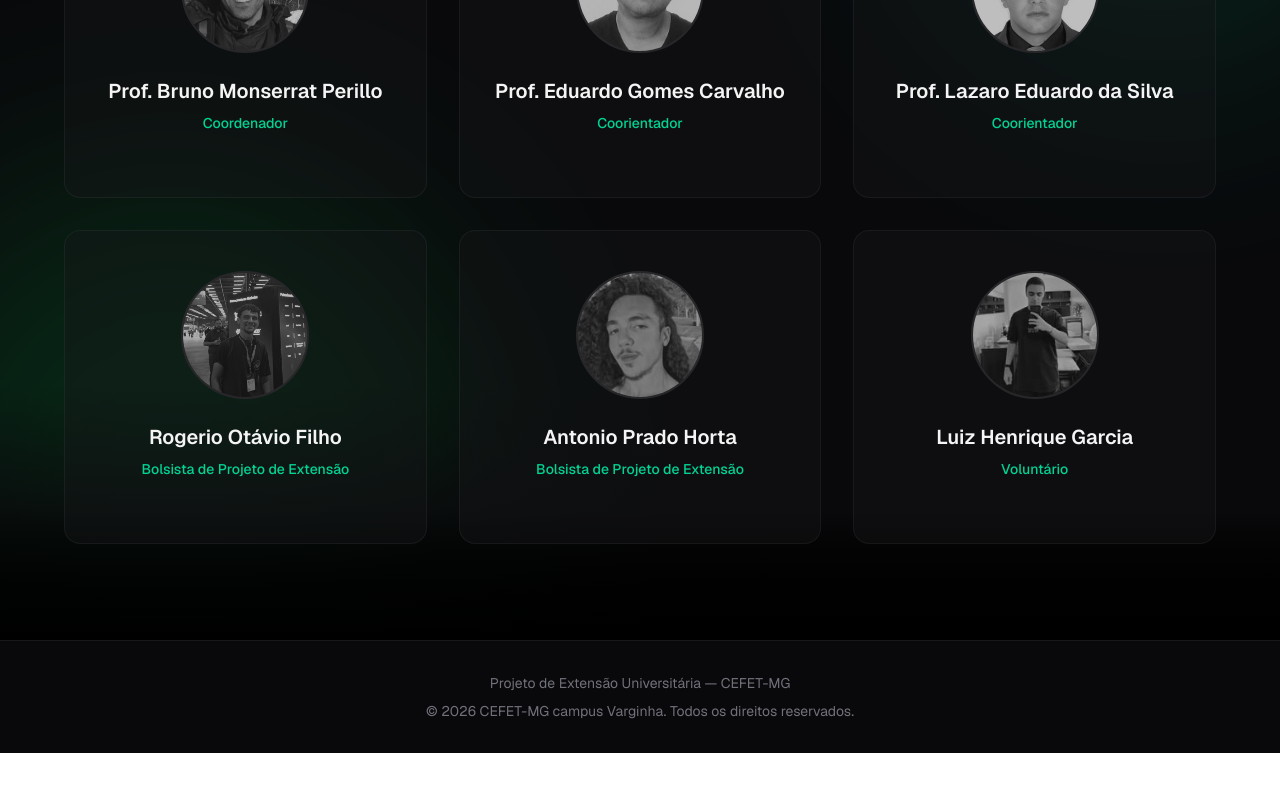
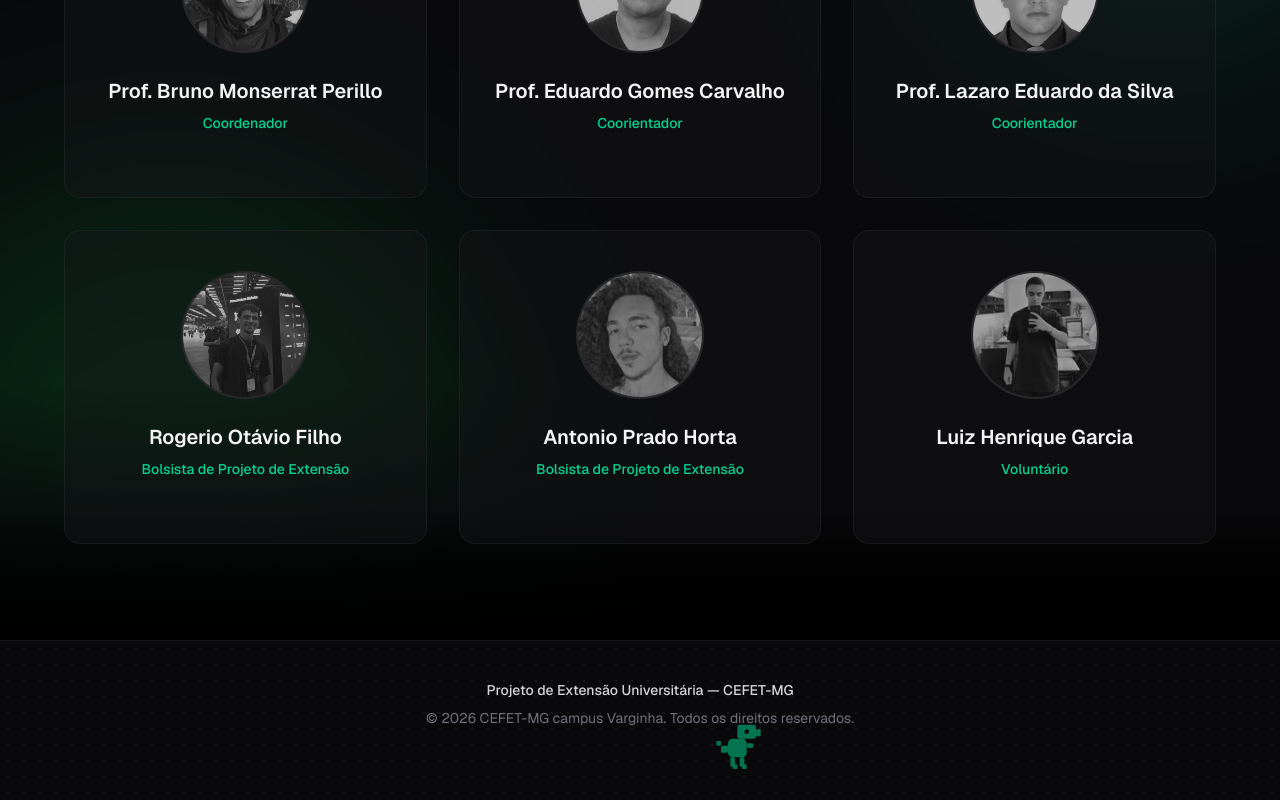
Before and after one commit to RogerinDev/raizes-digitais-portfolio, a Next.js app: page /raizes-digitais-portfolio/ in a window 1280 px wide. Shown: the part 4304-5104 px from the top of the page. Before the commit the page ends 5057 px from the top, so only its background shows below. Built offline with nearby package versions, Linux system fonts and the light colour scheme.

Commit message:
feat: easter egg

```diff
--- a/src/app/page.tsx
+++ b/src/app/page.tsx
@@ -6,6 +6,7 @@ import TechGrid from "@/components/TechGrid";
 import TeamGrid from "@/components/TeamGrid";
 import VideoPitch from "@/components/VideoPitch";
 import TeamBackground from "@/components/TeamBackground";
+import Footer from "@/components/Footer";
 
 export default function Home() {
   return (
@@ -142,11 +143,7 @@ export default function Home() {
         </div>
       </section>
 
-      {/* Footer */}
-      <footer className="py-8 border-t border-zinc-900 bg-zinc-950 text-center text-sm text-zinc-500">
-        <p>Projeto de Extensão Universitária — CEFET-MG</p>
-        <p className="mt-2">© {new Date().getFullYear()} CEFET-MG campus Varginha. Todos os direitos reservados.</p>
-      </footer>
+      <Footer />
     </div>
   );
 }
--- /dev/null
+++ b/src/components/Footer.tsx
@@ -0,0 +1,60 @@
+"use client";
+
+import { motion } from "framer-motion";
+
+export default function Footer() {
+  return (
+    <footer className="relative overflow-hidden bg-zinc-950 border-t border-white/5 py-8 h-40">
+      {/* Background container com grid */}
+      <div className="absolute inset-0 z-0 opacity-30 pointer-events-none flex items-center justify-center">
+        <div className="absolute inset-0 bg-[radial-gradient(#3f3f46_1px,transparent_1px)] [background-size:16px_16px]" />
+      </div>
+
+      {/* Dinossauro Animado Fofinho (Cute T-Rex) */}
+      <motion.div
+        className="absolute bottom-6 left-0 z-0 text-emerald-500 opacity-60"
+        animate={{
+          x: ["-10vw", "110vw"]
+        }}
+        transition={{
+          duration: 12,
+          repeat: Infinity,
+          ease: "linear"
+        }}
+      >
+        <svg viewBox="0 0 44 48" fill="currentColor" className="w-10 h-10 md:w-14 md:h-14">
+          <g>
+            {/* Cabeça grande (Proporção fofa) */}
+            <rect x="20" y="4" width="16" height="12" rx="2" />
+            <rect x="36" y="8" width="4" height="6" rx="1" />
+            {/* Olhão fofo */}
+            <rect x="26" y="8" width="4" height="4" rx="2" className="fill-zinc-950" />
+
+            {/* Corpo gordinho */}
+            <rect x="12" y="16" width="16" height="16" rx="4" />
+
+            {/* Rabinho curto */}
+            <rect x="6" y="22" width="6" height="6" rx="1" />
+            <rect x="2" y="18" width="4" height="4" rx="1" />
+
+            {/* Bracinho curto e gordinho */}
+            <rect x="28" y="20" width="6" height="4" rx="2" />
+
+            {/* Pernas curtinhas */}
+            <rect x="14" y="32" width="4" height="8" rx="1" />
+            <rect x="16" y="38" width="4" height="4" rx="1" />
+
+            <rect x="22" y="32" width="4" height="8" rx="1" />
+            <rect x="24" y="38" width="4" height="4" rx="1" />
+          </g>
+        </svg>
+      </motion.div>
+
+      {/* Conteúdo Institucional em Destaque */}
+      <div className="relative z-10 flex flex-col items-center justify-center text-zinc-500 text-sm space-y-2 h-full pb-8">
+        <p className="font-medium text-zinc-300">Projeto de Extensão Universitária — CEFET-MG</p>
+        <p>© {new Date().getFullYear()} CEFET-MG campus Varginha. Todos os direitos reservados.</p>
+      </div>
+    </footer>
+  );
+}
```
